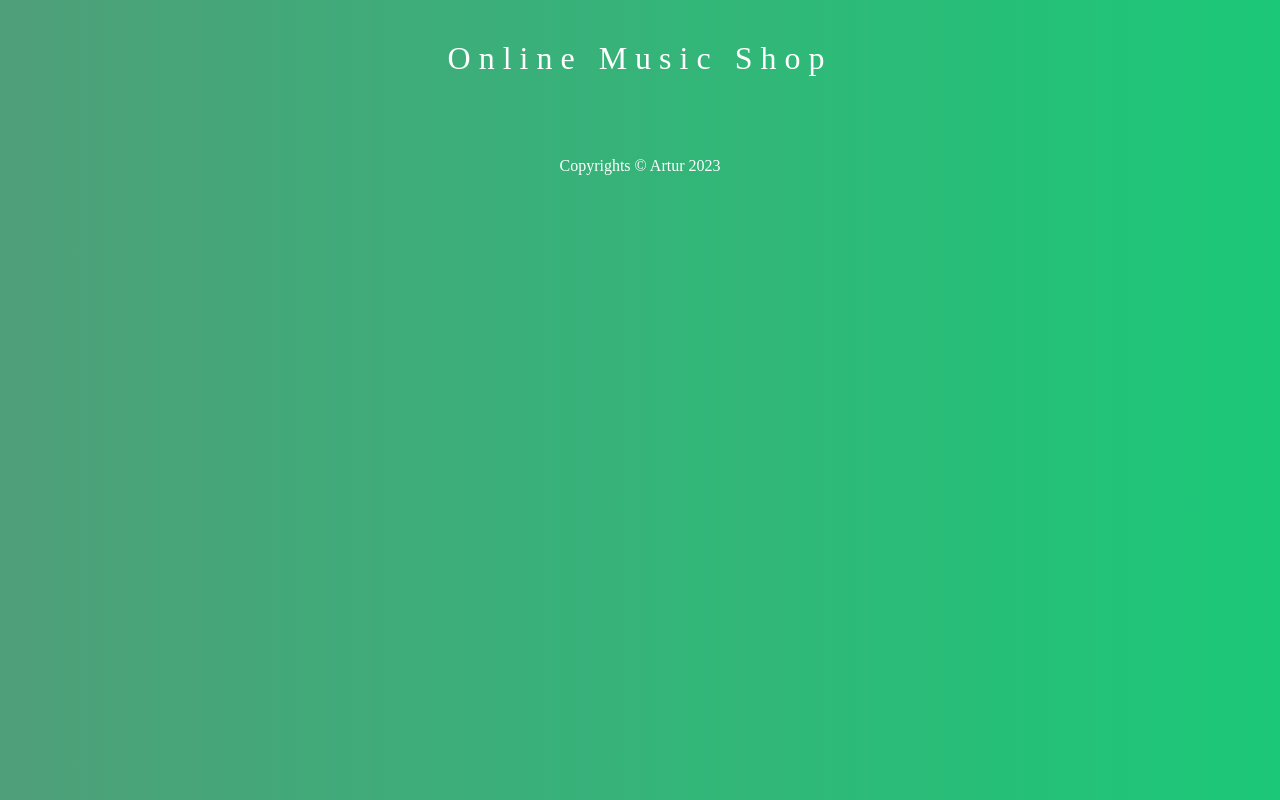
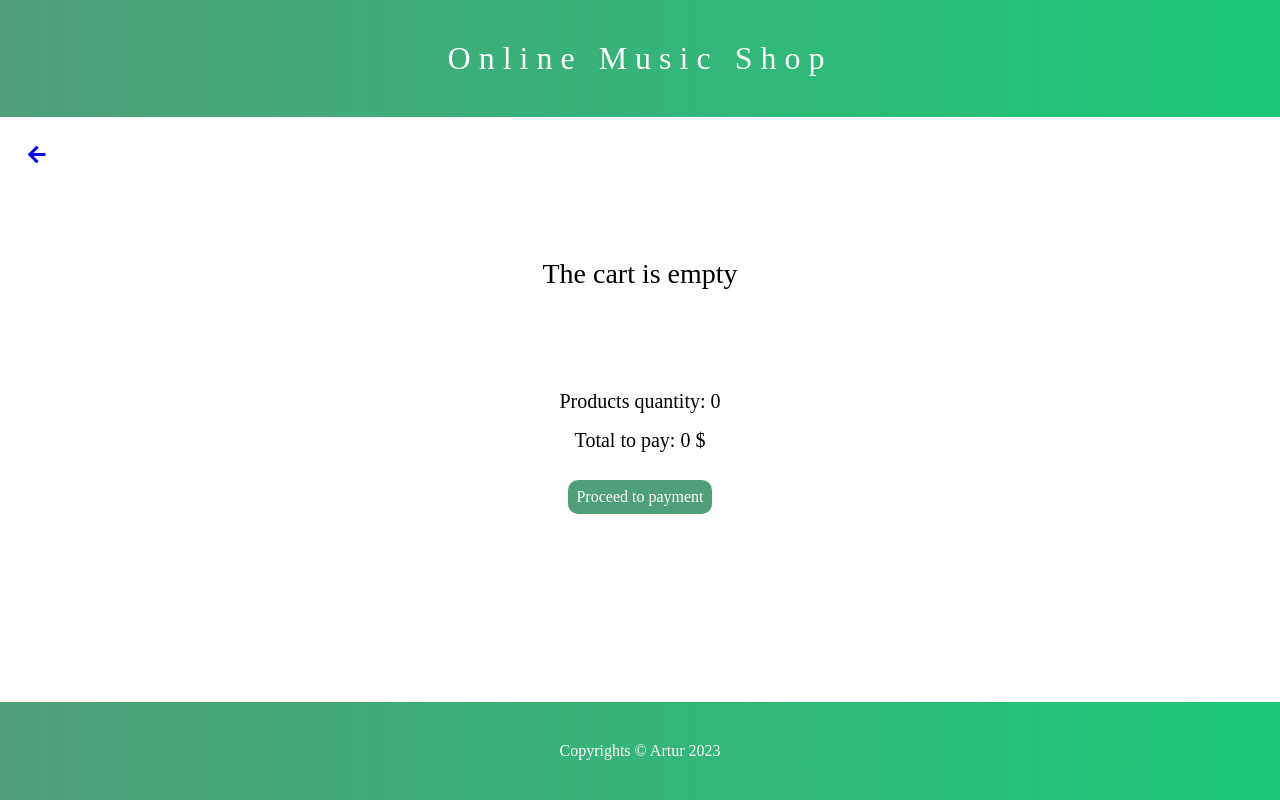
Before and after one commit to ArtzArtur/music-shop, a React (Vite) app: page /music-shop/CartView in a window 1280 px wide. Built offline with nearby package versions, Linux system fonts and the light colour scheme.

Commit message:
config for gh pages

```diff
--- a/index.html
+++ b/index.html
@@ -2,7 +2,6 @@
 <html lang="en">
   <head>
     <meta charset="UTF-8" />
-    <link rel="icon" type="image/svg+xml" href="/src/favicon.svg" />
     <link
       rel="stylesheet"
       href="https://use.fontawesome.com/releases/v5.6.1/css/all.css"
--- a/package.json
+++ b/package.json
@@ -1,10 +1,13 @@
 {
   "name": "react-shop",
   "private": true,
+  "homepage":"artzartur.github.io/music-shop/",
   "version": "0.0.0",
   "scripts": {
     "dev": "vite",
     "build": "vite build",
+    "predeploy":"npm run build",
+    "deploy":"gh-pages -d dist",
     "preview": "vite preview"
   },
   "dependencies": {
@@ -19,6 +22,7 @@
     "@types/react": "^18.0.0",
     "@types/react-dom": "^18.0.0",
     "@vitejs/plugin-react": "^1.3.0",
+    "gh-pages": "^5.0.0",
     "vite": "^2.9.15"
   }
 }
--- a/src/App.jsx
+++ b/src/App.jsx
@@ -9,8 +9,8 @@ function App() {
     <div className="App">
       <TheHeader />
       <Routes>
-        <Route path="/" element={<Home />}></Route>
-        <Route path="CartView" element={<CartView />} ></Route>
+        <Route path="/music-shop/" element={<Home />}></Route>
+        <Route path="/music-shop/CartView" element={<CartView />} ></Route>
       </Routes>
       <TheFooter />
     </div>
--- a/src/components/CartView.jsx
+++ b/src/components/CartView.jsx
@@ -21,7 +21,7 @@ function CartView() {
   return (
     <div>
       <div className="return-link">
-        <Link to="/">
+        <Link to="/music-app/">
           <i className="fas fa-arrow-left"></i>
         </Link>
       </div>
@@ -67,7 +67,7 @@ function CartView() {
       <div className="cart_total">
         <p>Products quantity: {counter}</p>
         <p>Total to pay: {fullPrice > 0 ? fullPrice.toFixed(2) : 0} $</p>
-        <Link className="btn" to="/">
+        <Link className="btn" to="/music-shop/">
           Proceed to payment
         </Link>
       </div>
--- a/src/styles.scss
+++ b/src/styles.scss
@@ -164,6 +164,7 @@ background:linear-gradient(to right,$clr-main,$clr-hover);
   display: grid;
   place-content: center;
   &_field{
+    text-align: center;
     margin:$sm;
     font-size:1.05rem;
     padding:$xs;
--- a/vite.config.js
+++ b/vite.config.js
@@ -3,5 +3,6 @@ import react from '@vitejs/plugin-react'
 
 // https://vitejs.dev/config/
 export default defineConfig({
+  base:'/music-shop/',
   plugins: [react()]
 })
```
Also changed, not shown: 1 other file (tests, documents, lock files or other folders).
